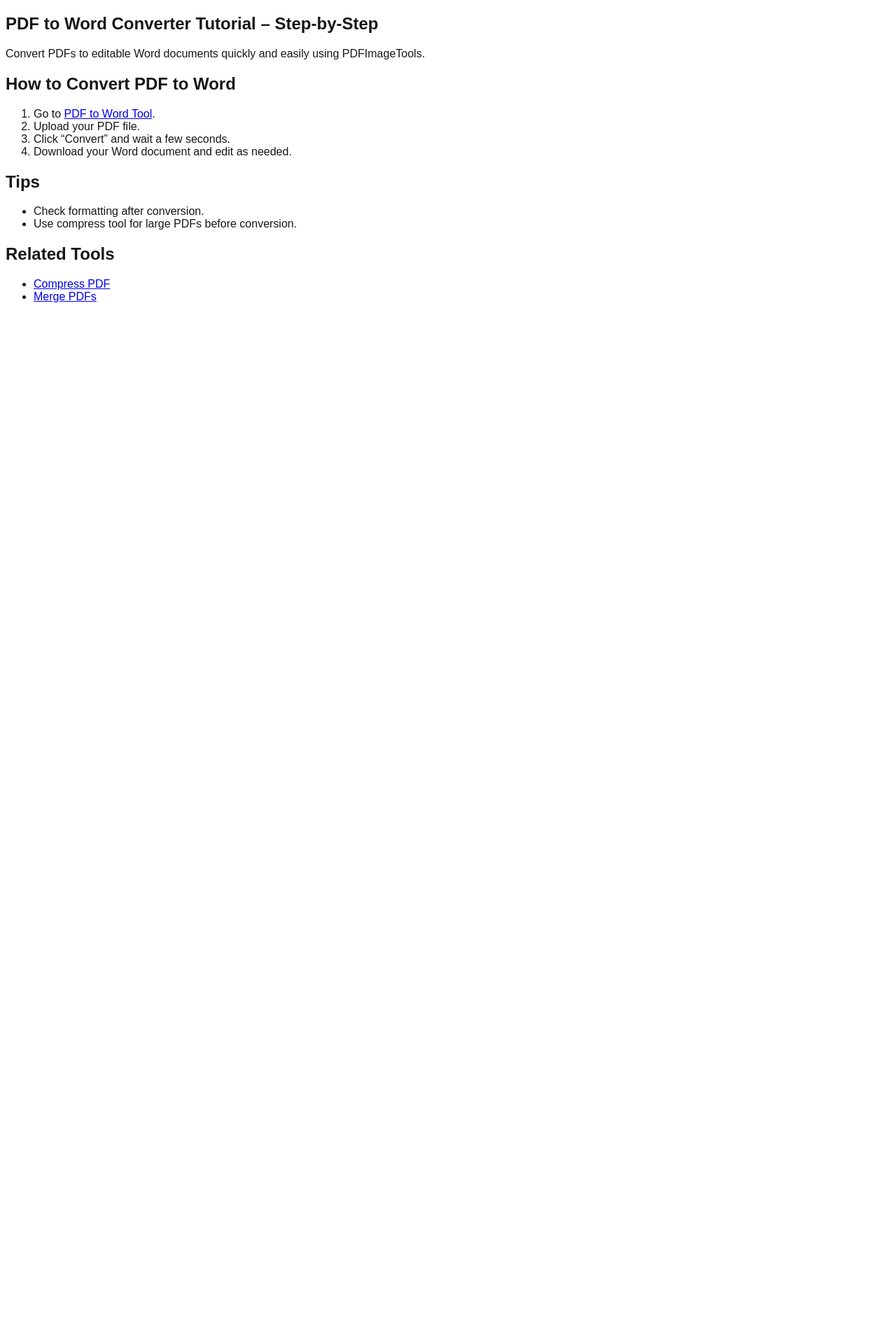
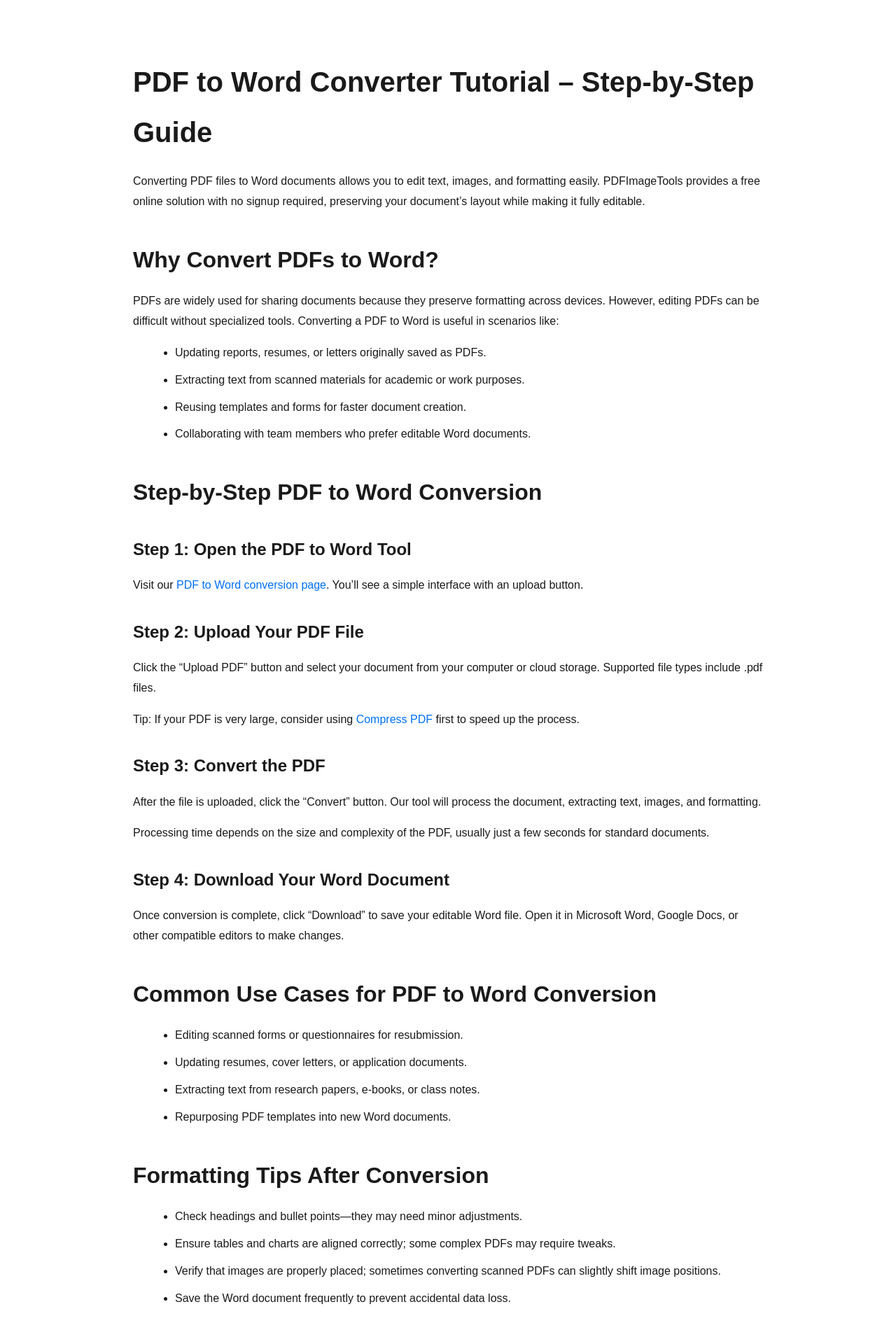
Before and after one commit to Leadmind-Developer/pdfimagetools-vercel, a Next.js app: page /blog/pdf-to-word-converter-tutorial in a window 1280 px wide. Shown: the top 1920 px of the page at 70% size. Before the commit the page ends 800 px from the top, so only its background shows below. Built offline with nearby package versions, Linux system fonts and the light colour scheme; no server answers.

Commit message:
Update page.tsx

```diff
--- a/src/app/blog/pdf-to-word-converter-tutorial/page.tsx
+++ b/src/app/blog/pdf-to-word-converter-tutorial/page.tsx
@@ -8,44 +8,225 @@ export const metadata = {
 
 export default function PdfToWordTutorial() {
   const faq = [
-    { "@type":"Question", name:"Is PDF to Word conversion free?", acceptedAnswer:{ "@type":"Answer", text:"Yes, PDFImageTools provides free PDF to Word conversion with no watermark." } },
-    { "@type":"Question", name:"Will formatting be preserved?", acceptedAnswer:{ "@type":"Answer", text:"Yes, text and layout are maintained in most cases." } }
+    {
+      "@type": "Question",
+      name: "Is PDF to Word conversion free?",
+      acceptedAnswer: {
+        "@type": "Answer",
+        text: "Yes, PDFImageTools provides free PDF to Word conversion with no watermark.",
+      },
+    },
+    {
+      "@type": "Question",
+      name: "Will formatting be preserved?",
+      acceptedAnswer: {
+        "@type": "Answer",
+        text: "Yes, text, layout, and images are maintained in most cases, though some complex PDFs may require minor adjustments.",
+      },
+    },
+    {
+      "@type": "Question",
+      name: "Can I convert large PDFs?",
+      acceptedAnswer: {
+        "@type": "Answer",
+        text: "Yes, but for very large PDFs, we recommend using <Link href='/compress-pdf'>Compress PDF</Link> first to speed up conversion.",
+      },
+    },
+    {
+      "@type": "Question",
+      name: "Is my data secure?",
+      acceptedAnswer: {
+        "@type": "Answer",
+        text: "Files are processed securely and deleted automatically after conversion to protect your privacy.",
+      },
+    },
   ];
 
   return (
     <>
-      <article className="max-w-4xl mx-auto px-4 py-12 leading-relaxed">
-        <script type="application/ld+json" dangerouslySetInnerHTML={{ __html: JSON.stringify({
-          "@context":"https://schema.org","@type":"BreadcrumbList","itemListElement":[
-            { "@type":"ListItem", position:1, name:"Home", item:"https://pdfimagetools.app" },
-            { "@type":"ListItem", position:2, name:"Blog", item:"https://pdfimagetools.app/blog" },
-            { "@type":"ListItem", position:3, name:"PDF to Word Converter", item:"https://pdfimagetools.app/blog/pdf-to-word-converter-tutorial" },
-          ]
-        })}} />
-        <script type="application/ld+json" dangerouslySetInnerHTML={{ __html: JSON.stringify({ "@context":"https://schema.org","@type":"FAQPage","mainEntity":faq }) }} />
+      <style>{`
+        article {
+          max-width: 900px;
+          margin: 0 auto;
+          padding: 40px 20px;
+          line-height: 1.8;
+          font-family: Arial, sans-serif;
+          color: #1a1a1a;
+        }
+        h1 {
+          font-size: 2.5rem;
+          margin-bottom: 20px;
+        }
+        h2 {
+          font-size: 2rem;
+          margin-top: 40px;
+          margin-bottom: 15px;
+        }
+        h3 {
+          font-size: 1.5rem;
+          margin-top: 30px;
+          margin-bottom: 10px;
+        }
+        p {
+          margin-bottom: 15px;
+        }
+        ol, ul {
+          margin-left: 20px;
+          margin-bottom: 20px;
+        }
+        li {
+          margin-bottom: 10px;
+        }
+        table {
+          width: 100%;
+          border-collapse: collapse;
+          margin-bottom: 20px;
+        }
+        th, td {
+          border: 1px solid #ccc;
+          padding: 10px;
+          text-align: left;
+        }
+        a {
+          color: #0070f3;
+          text-decoration: none;
+        }
+        a:hover {
+          text-decoration: underline;
+        }
+      `}</style>
 
-        <h1>PDF to Word Converter Tutorial – Step-by-Step</h1>
-        <p>Convert PDFs to editable Word documents quickly and easily using PDFImageTools.</p>
+      <article>
+        <script
+          type="application/ld+json"
+          dangerouslySetInnerHTML={{
+            __html: JSON.stringify({
+              "@context": "https://schema.org",
+              "@type": "BreadcrumbList",
+              itemListElement: [
+                { "@type": "ListItem", position: 1, name: "Home", item: "https://pdfimagetools.app" },
+                { "@type": "ListItem", position: 2, name: "Blog", item: "https://pdfimagetools.app/blog" },
+                { "@type": "ListItem", position: 3, name: "PDF to Word Converter", item: "https://pdfimagetools.app/blog/pdf-to-word-converter-tutorial" },
+              ],
+            }),
+          }}
+        />
 
-        <h2>How to Convert PDF to Word</h2>
+        <script
+          type="application/ld+json"
+          dangerouslySetInnerHTML={{
+            __html: JSON.stringify({
+              "@context": "https://schema.org",
+              "@type": "FAQPage",
+              mainEntity: faq,
+            }),
+          }}
+        />
+
+        <h1>PDF to Word Converter Tutorial – Step-by-Step Guide</h1>
+        <p>Converting PDF files to Word documents allows you to edit text, images, and formatting easily. PDFImageTools provides a free online solution with no signup required, preserving your document’s layout while making it fully editable.</p>
+
+        <h2>Why Convert PDFs to Word?</h2>
+        <p>PDFs are widely used for sharing documents because they preserve formatting across devices. However, editing PDFs can be difficult without specialized tools. Converting a PDF to Word is useful in scenarios like:</p>
+        <ul>
+          <li>Updating reports, resumes, or letters originally saved as PDFs.</li>
+          <li>Extracting text from scanned materials for academic or work purposes.</li>
+          <li>Reusing templates and forms for faster document creation.</li>
+          <li>Collaborating with team members who prefer editable Word documents.</li>
+        </ul>
+
+        <h2>Step-by-Step PDF to Word Conversion</h2>
+        <h3>Step 1: Open the PDF to Word Tool</h3>
+        <p>Visit our <Link href="/pdf-to-word">PDF to Word conversion page</Link>. You’ll see a simple interface with an upload button.</p>
+
+        <h3>Step 2: Upload Your PDF File</h3>
+        <p>Click the “Upload PDF” button and select your document from your computer or cloud storage. Supported file types include .pdf files.</p>
+        <p>Tip: If your PDF is very large, consider using <Link href="/compress-pdf">Compress PDF</Link> first to speed up the process.</p>
+
+        <h3>Step 3: Convert the PDF</h3>
+        <p>After the file is uploaded, click the “Convert” button. Our tool will process the document, extracting text, images, and formatting.</p>
+        <p>Processing time depends on the size and complexity of the PDF, usually just a few seconds for standard documents.</p>
+
+        <h3>Step 4: Download Your Word Document</h3>
+        <p>Once conversion is complete, click “Download” to save your editable Word file. Open it in Microsoft Word, Google Docs, or other compatible editors to make changes.</p>
+
+        <h2>Common Use Cases for PDF to Word Conversion</h2>
+        <ul>
+          <li>Editing scanned forms or questionnaires for resubmission.</li>
+          <li>Updating resumes, cover letters, or application documents.</li>
+          <li>Extracting text from research papers, e-books, or class notes.</li>
+          <li>Repurposing PDF templates into new Word documents.</li>
+        </ul>
+
+        <h2>Formatting Tips After Conversion</h2>
+        <ul>
+          <li>Check headings and bullet points—they may need minor adjustments.</li>
+          <li>Ensure tables and charts are aligned correctly; some complex PDFs may require tweaks.</li>
+          <li>Verify that images are properly placed; sometimes converting scanned PDFs can slightly shift image positions.</li>
+          <li>Save the Word document frequently to prevent accidental data loss.</li>
+        </ul>
+
+        <h2>Advanced Tips for Power Users</h2>
         <ol>
-          <li>Go to <Link href="/pdf-to-word">PDF to Word Tool</Link>.</li>
-          <li>Upload your PDF file.</li>
-          <li>Click “Convert” and wait a few seconds.</li>
-          <li>Download your Word document and edit as needed.</li>
+          <li><strong>Batch Conversion:</strong> For multiple PDFs, convert them one by one or combine them first using <Link href="/combine-pdfs">Merge PDFs</Link>.</li>
+          <li><strong>Keep Original PDFs:</strong> Always keep a backup of your original PDFs in case formatting changes occur during conversion.</li>
+          <li><strong>Secure Documents:</strong> If your PDFs contain sensitive information, protect them with a password before conversion using <Link href="/protect-pdf-password-online">Protect PDF Tool</Link>.</li>
+          <li><strong>Image-heavy PDFs:</strong> For PDFs with many images, ensure that the Word document maintains high image quality. Use <Link href="/compress-pdf">Compress PDF</Link> if file sizes become too large.</li>
         </ol>
 
-        <h2>Tips</h2>
+        <h2>Common Issues and Solutions</h2>
+        <h3>Issue 1: Formatting is Off</h3>
+        <p>Some PDFs may have fonts or layouts that slightly shift after conversion. Solution: Check headings, bullet points, and tables, then manually adjust.</p>
+
+        <h3>Issue 2: Images Are Misaligned</h3>
+        <p>If images are slightly out of place, copy them to the correct location or use Word’s layout options.</p>
+
+        <h3>Issue 3: Large PDF Files</h3>
+        <p>Large PDFs can take longer to convert. Solution: Compress the PDF first with <Link href="/compress-pdf">Compress PDF</Link> or split into smaller files using <Link href="/combine-pdfs">Combine PDFs</Link> as needed.</p>
+
+        <h2>Comparison Table: PDFImageTools vs Other PDF Converters</h2>
+        <table>
+          <thead>
+            <tr>
+              <th>Feature</th>
+              <th>PDFImageTools</th>
+              <th>Other Free Tools</th>
+            </tr>
+          </thead>
+          <tbody>
+            <tr>
+              <td>No Signup Required</td>
+              <td>✅</td>
+              <td>❌</td>
+            </tr>
+            <tr>
+              <td>High Accuracy Formatting</td>
+              <td>✅</td>
+              <td>✅/Limited</td>
+            </tr>
+            <tr>
+              <td>Free for Large Files</td>
+              <td>✅</td>
+              <td>❌ Often Limited</td>
+            </tr>
+            <tr>
+              <td>Fast Conversion</td>
+              <td>✅</td>
+              <td>✅</td>
+            </tr>
+          </tbody>
+        </table>
+
+        <h2>Additional Resources</h2>
         <ul>
-          <li>Check formatting after conversion.</li>
-          <li>Use compress tool for large PDFs before conversion.</li>
+          <li><Link href="/compress-pdf">Compress PDFs Before Converting</Link></li>
+          <li><Link href="/combine-pdfs">Merge PDFs Before Conversion</Link></li>
+          <li><Link href="/pdf-to-image">Extract Images from PDF</Link></li>
+          <li><Link href="/pdf-sign">Sign PDFs Online</Link></li>
         </ul>
 
-        <h2>Related Tools</h2>
-        <ul>
-          <li><Link href="/compress-pdf">Compress PDF</Link></li>
-          <li><Link href="/combine-pdfs">Merge PDFs</Link></li>
-        </ul>
+        <h2>Conclusion</h2>
+        <p>PDF to Word conversion is essential for students, professionals, and anyone who needs to edit PDFs. PDFImageTools provides a fast, secure, and completely free way to convert PDFs while maintaining formatting. By following this step-by-step tutorial, you can edit, reuse, and collaborate on PDF content efficiently.</p>
       </article>
     </>
   );
```
